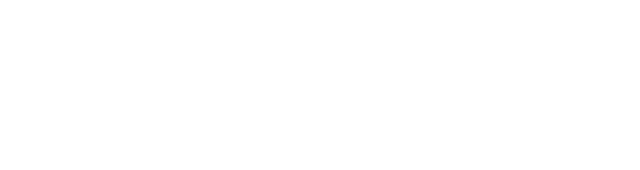
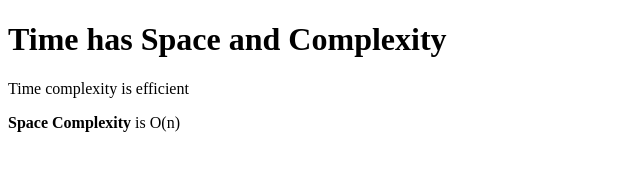
Before and after one commit to acciojob/time-and-space-complexity-Priti2510, a website: page main.html in a window 1280 px wide. Shown: the whole page, without its empty margins (0-640 px from the left). Drawn offline with Linux system fonts and the light colour scheme.

Commit message:
created a submission

```diff
--- a/main.html
+++ b/main.html
@@ -10,7 +10,9 @@
 	<!-- the entire body must be written by student -->
     <script type="text/javascript" src="./script.js">
 </script>
-
+<h1>Time has Space and Complexity</h1>
+	<p>Time complexity is efficient</p>
+	<p><b>Space Complexity</b> is O(n)</p>
 </body>
 
 </html>
```
